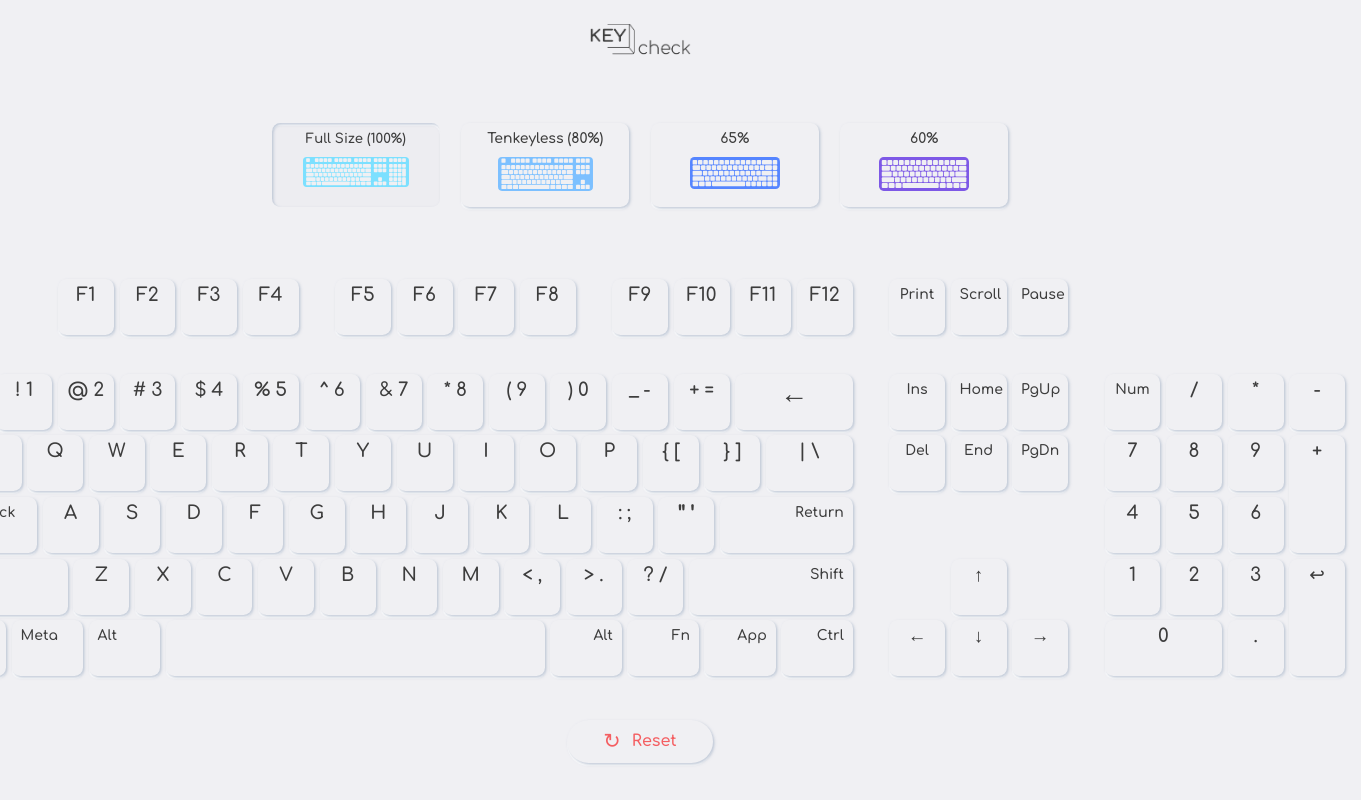
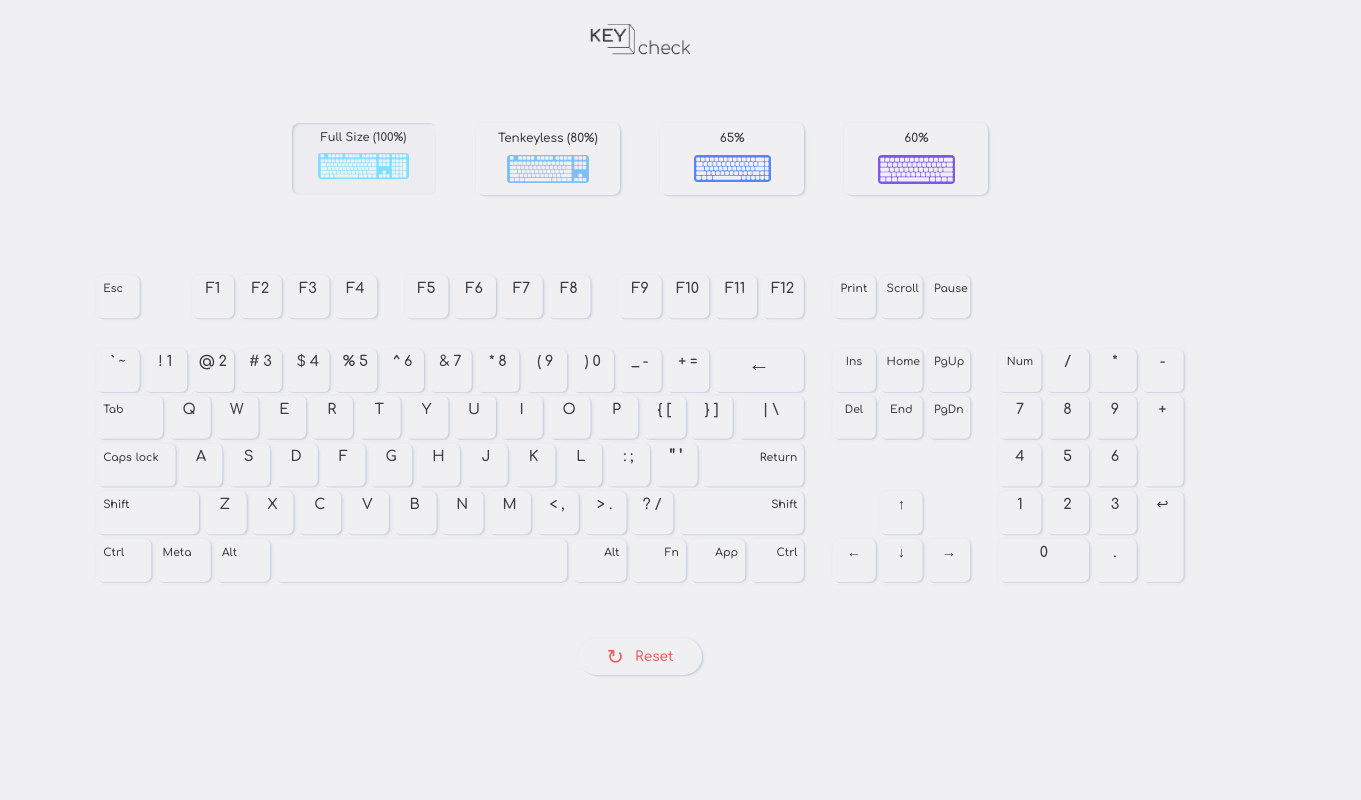
Before and after one commit to ESalfinger/keycheck, a Next.js app: page / in a window 1280 px wide. Shown: the whole page, 1361 px wide, since content can reach past the window. Built offline with nearby package versions, Linux system fonts and the light colour scheme.

Commit message:
Layout saved in cookie

```diff
--- a/components/Keyboard.js
+++ b/components/Keyboard.js
@@ -36,7 +36,7 @@ export function Keyboard(props) {
     }, [props.isReset]);
 
     return (
-        <div className={styles[props.type]}>
+        <div className={styles["k" + props.type]}>
             {props.layout.map((key, index) =>
                 <Key keyVals={key.values}
                      styleName={key.style}
--- a/components/Keyboard.module.sass
+++ b/components/Keyboard.module.sass
@@ -1,29 +1,33 @@
 @import "data/variables"
 
-.sixtyP
+.k60p
   display: grid
   padding: 1%
   border-radius: 1rem
   grid-template-columns: repeat(60, ($key-size + $key-gutter) / 4)
   grid-template-rows: repeat(5, ($key-size + $key-gutter))
+  transform: scale(0.95)
 
-.sixtyFiveP
+.k65p
   display: grid
   padding: 1%
+  transform: scale(0.95)
   border-radius: 1rem
   grid-template-columns: repeat(64, ($key-size + $key-gutter) / 4)
   grid-template-rows: repeat(5, ($key-size + $key-gutter))
 
-.eightyP
+.k80p
   display: grid
   padding: 1%
+  transform: scale(0.9)
   border-radius: 1rem
   grid-template-columns: repeat(74, ($key-size + $key-gutter) / 4)
   grid-template-rows: ($key-size + $key-gutter) ($key-size/2 + $key-gutter) repeat(5, ($key-size + $key-gutter))
 
-.fullSize
+.k100p
   display: grid
   padding: 1%
   border-radius: 1rem
+  transform: scale(0.9)
   grid-template-columns: repeat(92, ($key-size + $key-gutter) / 4)
   grid-template-rows: ($key-size + $key-gutter) ($key-size/2 + $key-gutter) repeat(5, ($key-size + $key-gutter))
--- a/components/Selection.js
+++ b/components/Selection.js
@@ -1,21 +1,22 @@
 import styles from "./Selection.module.sass";
-import sixtyP from "../data/60p.json";
-import sixtyFiveP from "../data/65p.json";
-import eightyP from "../data/80p.json";
-import fullSize from "../data/100p.json";
+import {useEffect} from "react";
 
 export function Selection(props) {
     const noClickStyle = {pointerEvents: 'none'};
 
-    function handleClick(layout, type, e) {
-        props.selectionHandler(layout, type);
+    function handleClick(type, e) {
+        props.selectionHandler(type);
         document.getElementsByClassName(styles.active)[0].classList.remove(styles.active);
         e.target.classList.add(styles.active);
     }
 
+    useEffect(() => {
+        document.getElementById(props.active).classList.add(styles.active);
+    });
+
     return (
         <div className={styles.selection}>
-            <div className={`${styles.selectionBox} ${styles.active}`} onClick={(e) => handleClick(fullSize, "fullSize", e)}>
+            <div id={"100p"} className={`${styles.selectionBox}`} onClick={(e) => handleClick( "100p", e)}>
                 <span style={noClickStyle}>Full Size (100%)</span><br/>
                 <img src={'keyboardFullSize.svg'}
                      alt={"keyboard full size"}
@@ -24,7 +25,7 @@ export function Selection(props) {
                      style={noClickStyle}
                 />
             </div>
-            <div className={styles.selectionBox} onClick={(e) => handleClick(eightyP, "eightyP", e)}>
+            <div id={"80p"} className={styles.selectionBox} onClick={(e) => handleClick("80p", e)}>
                 <span style={noClickStyle}>Tenkeyless (80%)</span><br/>
                 <img src={'keyboard80.svg'}
                      alt={"keyboard 80%"}
@@ -33,7 +34,7 @@ export function Selection(props) {
                      style={noClickStyle}
                 />
             </div>
-            <div className={styles.selectionBox} onClick={(e) => handleClick(sixtyFiveP, "sixtyFiveP", e)}>
+            <div id="65p"className={styles.selectionBox} onClick={(e) => handleClick("65p", e)}>
                 <span style={noClickStyle}>65%</span><br/>
                 <img src={'keyboard65.svg'}
                      alt={"keyboard 65%"}
@@ -42,7 +43,7 @@ export function Selection(props) {
                      style={noClickStyle}
                 />
             </div>
-            <div className={styles.selectionBox} onClick={(e) => handleClick(sixtyP, "sixtyP", e)}>
+            <div id="60p" className={styles.selectionBox} onClick={(e) => handleClick("60p", e)}>
                 <span style={noClickStyle}>60%</span><br/>
                 <img src={'keyboard60.svg'}
                      alt={"keyboard 60%"}
--- a/data/variables.sass
+++ b/data/variables.sass
@@ -1,4 +1,4 @@
-$key-size: 7vmin
+$key-size: 6vmin
 $key-radius: $key-size * 3/20
 $key-gutter: $key-size / 10
 $key-spacing-horizontal: $key-size * 9/80
--- a/package.json
+++ b/package.json
@@ -8,6 +8,8 @@
     "start": "next start"
   },
   "dependencies": {
+    "cookie": "^0.4.1",
+    "js-cookie": "^2.2.1",
     "next": "^9.3.6",
     "react": "^16.13.1",
     "react-dom": "^16.13.1",
--- a/pages/index.js
+++ b/pages/index.js
@@ -1,9 +1,10 @@
 import {Keyboard} from "../components/Keyboard";
 import {Selection} from "../components/Selection";
-import {useState} from "react";
+import {useEffect, useState} from "react";
 import {Logo} from "../components/Logo";
-import fullSize from "../data/100p.json";
 import {ResetButton} from "../components/ResetButton";
+import Cookie from "js-cookie";
+import cookie from "cookie";
 
 const containerStyle = {
     display: "flex",
@@ -11,15 +12,19 @@ const containerStyle = {
     alignItems: "center"
 };
 
-function Home() {
-    const [layout, setLayout] = useState(fullSize);
-    const [layoutType, setLayoutType] = useState("fullSize");
+function Home({initialLayoutType}) {
+    const [layoutType, setLayoutType] = useState(() => initialLayoutType);
+    const [layout, setLayout] = useState(require("../data/" + layoutType + ".json"));
     const [reset, setReset] = useState(false);
 
-    function handleLayoutSelection(layout, layoutType) {
-        setLayout(layout);
+    function handleLayoutSelection(layoutType) {
+        setLayout(require("../data/" + layoutType + ".json"));
         setLayoutType(layoutType);
     }
+
+    useEffect(() => {
+        Cookie.set('layoutType', layoutType);
+    }, [layoutType]);
 
     function switchReset() {
         setReset(!reset);
@@ -27,7 +32,7 @@ function Home() {
 
     return <div style={containerStyle}>
         <Logo/>
-        <Selection selectionHandler={handleLayoutSelection}/>
+        <Selection selectionHandler={handleLayoutSelection} active={layoutType}/>
         <Keyboard layout={layout} type={layoutType} isReset={reset} switchReset={switchReset}/>
         <style global jsx>{`
         * {
@@ -41,4 +46,14 @@ function Home() {
     </div>
 }
 
+export async function getServerSideProps({req}) {
+    const cookies = cookie.parse(req ? req.headers.cookie || "" : document.cookie);
+
+    return {
+        props: {
+            initialLayoutType: cookies.layoutType || "100p",
+        },
+    }
+}
+
 export default Home;
```
Also changed, not shown: 1 other file (tests, documents, lock files or other folders).
